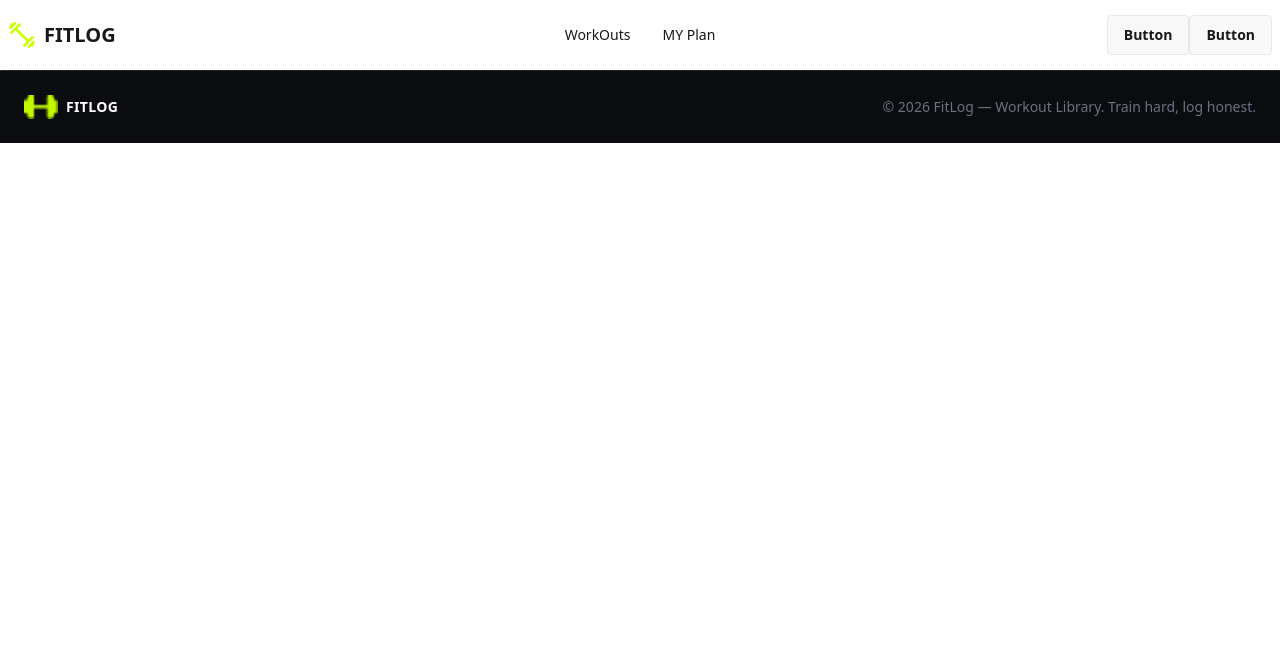
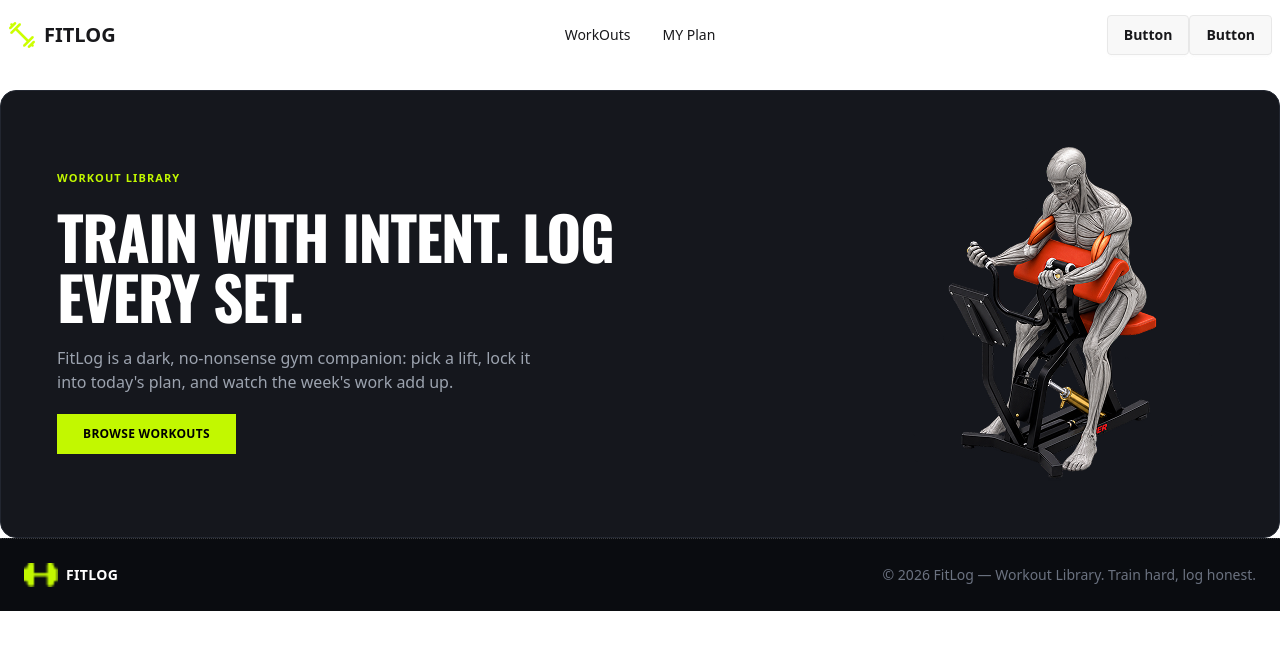
Before and after one commit to yeasinkhan08/fit-log, a Next.js app: page / in a window 1280 px wide. Shown: the top 650 px of the page. Built offline with nearby package versions, Linux system fonts and the light colour scheme.

Commit message:
feat:add Hero section

```diff
--- a/src/app/globals.css
+++ b/src/app/globals.css
@@ -1,2 +1,7 @@
 @import "tailwindcss";
+
 @plugin "daisyui";
+
+@theme {
+  --font-oswald: var(--font-oswald);
+}
--- a/src/app/layout.tsx
+++ b/src/app/layout.tsx
@@ -1,5 +1,5 @@
 import type { Metadata } from "next";
-import { Geist, Geist_Mono } from "next/font/google";
+import { Geist, Geist_Mono, Oswald } from "next/font/google";
 import "./globals.css";
 import Navber from "@/components/shared/Navber";
 import Footer from "@/components/shared/Footer";
@@ -14,6 +14,11 @@ const geistMono = Geist_Mono({
   subsets: ["latin"],
 });
 
+const oswald = Oswald({
+  variable: "--font-oswald",
+  subsets: ["latin"],
+  weight: ["400", "500", "600", "700"],
+});
 export const metadata: Metadata = {
   title: "Create Next App",
   description: "Generated by create next app",
@@ -23,12 +28,11 @@ export default function RootLayout({ children }: LayoutProps<"/">) {
   return (
     <html
       lang="en"
-      className={`${geistSans.variable} ${geistMono.variable} h-full antialiased`}
+      className={`${geistSans.variable} ${geistMono.variable} ${oswald.variable} h-full antialiased`}
     >
       <body className="min-h-full flex flex-col">
         <Navber />
         {children}
-
         <Footer />
       </body>
     </html>
--- a/src/app/page.tsx
+++ b/src/app/page.tsx
@@ -1,3 +1,9 @@
+import Banner from "@/components/homepage/Banner";
+
 export default function Home() {
-  return <div></div>;
+  return (
+    <div>
+      <Banner />
+    </div>
+  );
 }
--- /dev/null
+++ b/src/components/homepage/Banner.tsx
@@ -0,0 +1,45 @@
+import React from "react";
+import Image from "next/image";
+import bannerImg from "@/assets/banner.png";
+
+const Banner = () => {
+  return (
+    <section className="container mx-auto pt-5">
+      <div className="w-full max-w- h-112 border border-[#222630] rounded-2xl bg-[#15171D] flex items-center justify-between px-14 py-14 mx-auto">
+        {/* left side */}
+        <div className="w-139.5 h-75 flex flex-col gap-5 pt-[5.75px] ">
+          <p className="text-[11px] leading-normal font-bold tracking-[1.1px] uppercase text-[#C2F800]">
+            WORKOUT LIBRARY
+          </p>
+
+          <h1 className="font-oswald w-139.5 text-[60px] leading-none font-bold tracking-[-1.5px] uppercase text-white">
+            TRAIN WITH INTENT. LOG EVERY SET.
+          </h1>
+
+          <p className="w-[481.7px] text-[16px] leading-normalfont-normal text-[#9CA3AF]">
+            FitLog is a dark, no-nonsense gym companion: pick a lift, lock it{" "}
+            <br />
+            into today&apos;s plan, and watch the week&apos;s work add up.
+          </p>
+
+          <button className="w-[178.92px] h-10 px-6 py-3 bg-[#C2F800] text-black text-[12px] leading-[1.333] font-bold tracking-[0.3px] uppercase">
+            BROWSE WORKOUTS
+          </button>
+        </div>
+
+        <div className="w-83.5 h-83.5 shrink-0">
+          <Image
+            src={bannerImg}
+            alt="Bannner img"
+            width={334}
+            height={334}
+            className="w-full h-full object-cover"
+            priority
+          />
+        </div>
+      </div>
+    </section>
+  );
+};
+
+export default Banner;
--- /dev/null
+++ b/src/components/homepage/page.tsx
@@ -0,0 +1,8 @@
+import React from "react";
+import Banner from "./Banner";
+
+const HomePage = () => {
+  return <div></div>;
+};
+
+export default HomePage;
```
